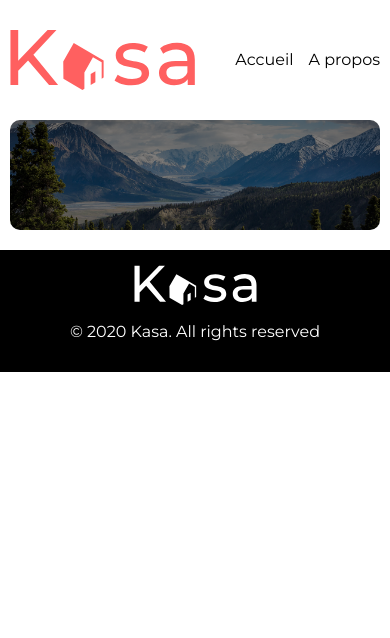
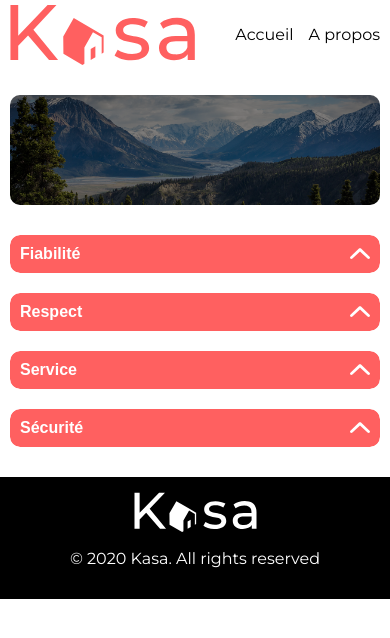
Before and after one commit to rakazakben/projet-kasa, a React (Vite) app: page /about in a window 390 px wide. Shown: the top 638 px of the page. Built offline with nearby package versions, Linux system fonts and the light colour scheme.

Commit message:
page about

```diff
--- /dev/null
+++ b/src/data/aboutText.json
@@ -0,0 +1,6 @@
+{
+    "fiabilite" : "Les annonces postées sur Kasa garantissent une fiabilité totale. Les photos sont conformes aux logements, et toutes les informations sont régulièrement vérifiées  par nos équipes.",
+    "respect" : "La bienveillance fait partie des valeurs fondatrices de Kasa. Tout comportement discriminatoire ou de perturbation du voisinage entraînera une exclusion de notre plateforme.",
+    "service" : "La qualité du service est au cœur de notre engagement chez Kasa. Nous veillons à ce que chaque interaction, que ce soit avec nos hôtes ou nos locataires, soit empreinte de respect et de bienveillance.",
+    "securite" : "La sécurité est la priorité de Kasa. Aussi bien pour nos hôtes que pour les voyageurs, chaque logement correspond aux critères de sécurité établis par nos services. En laissant une note aussi bien à l'hôte qu'au locataire, cela permet à nos équipes de vérifier que les standards sont bien respectés. Nous organisons également des ateliers sur la sécurité domestique pour nos hôtes."
+}
--- a/src/pages/about/index.jsx
+++ b/src/pages/about/index.jsx
@@ -1,10 +1,20 @@
 import Banner from "../../components/banniere/Banner"
 import "../../styles/banner.scss"
 import bannerImage from "../../assets/banniereAbout.jpg"
+import Collapse from "../../components/description/Collapse"
+import about from "../../data/aboutText.json"
+import "../../styles/about.scss"
+
 function About() {
     return (
       <div className="body">
         <Banner texte="" img={bannerImage} isDark = {true}/>
+        <div className="section-about">
+            <Collapse titre="Fiabilité" contenu={about.fiabilite}/>
+            <Collapse titre="Respect" contenu={about.respect}/>
+            <Collapse titre="Service" contenu={about.service}/>
+            <Collapse titre="Sécurité" contenu={about.securite}/>
+        </div>
       </div>
     )
   }
--- /dev/null
+++ b/src/styles/about.scss
@@ -0,0 +1,13 @@
+.section-about{
+    display: flex;
+    flex-direction: column;
+    margin: 20px 150px 20px 150px;
+    gap:10px;
+}
+
+@media (max-width: 767.98px){
+    .section-about{
+    margin: 20px 0px 20px 0px;
+    gap: 0px;
+    }
+}
--- a/src/styles/collapse.scss
+++ b/src/styles/collapse.scss
@@ -7,7 +7,6 @@
     border-radius: 10px;
     overflow: hidden;
     background-color: white;
-    margin-bottom: 50px;
     &.open {
         background-color: $secondary-color;
       }
@@ -15,7 +14,7 @@
         width: 100%;
         padding: 10px;
         border-radius: 10px;
-        font-size: 1.2rem;
+        font-size: 1.6rem;
         font-weight: bold;
         background-color: $primary-color;
         color: white;
@@ -40,9 +39,10 @@
         transition: max-height 0.4s ease-in-out, opacity 0.3s ease-in-out;
         opacity: 0;
         padding: 0 10px;
+        font-size: 1.4em;
 
         &.open {
-          max-height: 200px;
+          max-height: 400px;
           opacity: 1;
           padding: 10px;
         }
@@ -63,3 +63,17 @@
       }
 
 }
+
+@media (max-width: 767.98px){
+
+  .collapse{
+
+    .collapse-button{
+      font-size: 1.0rem;
+    }
+    .collapse-content {
+      font-size: 0.9em;
+    }
+  }
+
+}
--- a/src/styles/common.scss
+++ b/src/styles/common.scss
@@ -18,7 +18,7 @@
         margin: 0px;
     }
     .body{
-        margin-top: 30px;
+        margin-top: 5px;
         margin-left: 10px;
         margin-right:10px;
     }
--- a/src/styles/description.scss
+++ b/src/styles/description.scss
@@ -36,13 +36,22 @@
 .collapses{
     display: flex;
     gap: 60px;
+    margin-bottom: 50px;
 }
 @media (max-width: 767.98px){
+    .collapses{
+        display: flex;
+        flex-direction: column;
+        margin-bottom: 20px;
+        gap: 5px;
+    }
     .logement-description{
         flex-direction: column;
         .hote-notes{
             flex-direction: row-reverse;
             align-items: center;
+            margin-bottom: 0px;
+            height: fit-content;
         }
         .titre-tags{
             .titre-logement{
--- a/src/styles/tags.scss
+++ b/src/styles/tags.scss
@@ -14,6 +14,7 @@
         padding: 4px 30px 4px 30px;
         height: fit-content;
         border-radius: 10px;
+        font-size: 1.1em;
         font-weight: 700;
         background-color: $primary-color;
         color: white;
```
